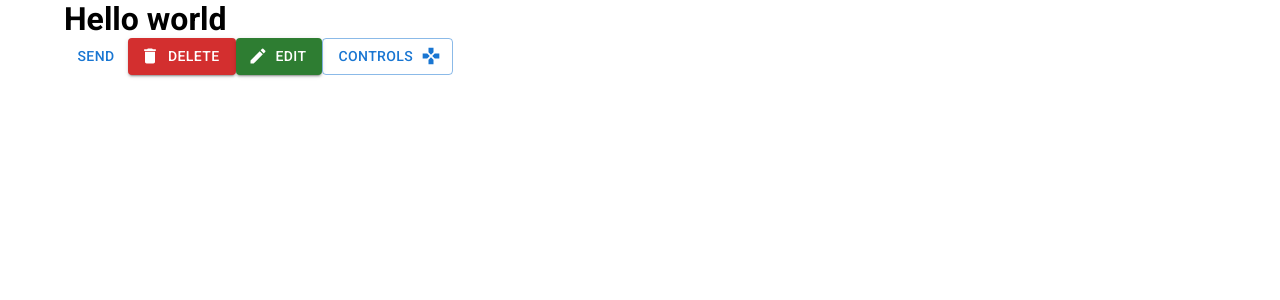
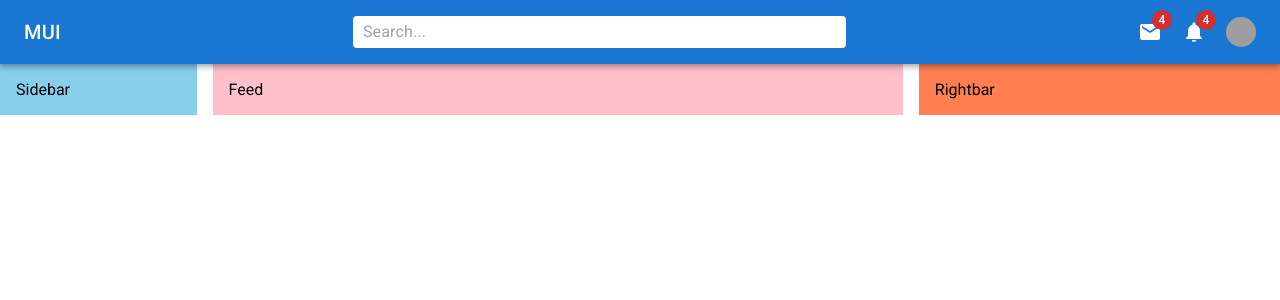
Before and after one commit to randilt/MaterialUI-Practice-project, a React (Vite) app: page / in a window 1280 px wide. Shown: the top 300 px of the page. Built offline with nearby package versions, Linux system fonts and the light colour scheme; grey boxes are pictures that could not be loaded.

Commit message:
Basic structure of Navbar complete

```diff
--- a/src/App.jsx
+++ b/src/App.jsx
@@ -1,30 +1,19 @@
-import { Button, Container } from "@mui/material";
-import "./App.css";
-import {
-  ConfirmationNumber,
-  Delete,
-  Edit,
-  Gamepad,
-  Send,
-} from "@mui/icons-material";
+import { Box, Stack } from "@mui/material";
+import { Feed } from "./components/Feed";
+import { Rightbar } from "./components/Rightbar";
+import { Sidebar } from "./components/Sidebar";
+import { Navbar } from "./components/Navbar";
 
 function App() {
   return (
-    <>
-      <Container>
-        <h1>Hello world</h1>
-        <Button variant="text">Send</Button>
-        <Button variant="contained" color="error" startIcon={<Delete />}>
-          Delete
-        </Button>
-        <Button variant="contained" color="success" startIcon={<Edit />}>
-          Edit
-        </Button>
-        <Button variant="outlined" endIcon={<Gamepad />}>
-          Controls
-        </Button>
-      </Container>
-    </>
+    <Box>
+      <Navbar />
+      <Stack direction="row" spacing={2} justifyContent="space-between">
+        <Sidebar />
+        <Feed />
+        <Rightbar />
+      </Stack>
+    </Box>
   );
 }
 
--- a/src/components/Feed.jsx
+++ b/src/components/Feed.jsx
@@ -0,0 +1,9 @@
+import { Box } from "@mui/material";
+
+export const Feed = () => {
+  return (
+    <Box bgcolor="pink" flex={4} p={2}>
+      Feed
+    </Box>
+  );
+};
--- a/src/components/Navbar.jsx
+++ b/src/components/Navbar.jsx
@@ -0,0 +1,75 @@
+import { Mail, Notifications, SmartToy } from "@mui/icons-material";
+import {
+  AppBar,
+  Avatar,
+  Badge,
+  Box,
+  InputBase,
+  Toolbar,
+  Typography,
+  styled,
+} from "@mui/material";
+
+const StyledToolbar = styled(Toolbar)({
+  display: "flex",
+  justifyContent: "space-between",
+});
+
+const Search = styled("div")(({ theme }) => ({
+  backgroundColor: "white",
+  padding: "0 10px",
+  borderRadius: theme.shape.borderRadius,
+  width: "40%",
+}));
+const Icons = styled(Box)(({ theme }) => ({
+  display: "none",
+  gap: "20px",
+  alignItems: "center",
+  [theme.breakpoints.up("sm")]: {
+    display: "flex",
+  },
+}));
+
+const UserBox = styled(Box)(({ theme }) => ({
+  display: "flex",
+  gap: "10px",
+  alignItems: "center",
+  [theme.breakpoints.up("sm")]: {
+    display: "none",
+  },
+}));
+
+export const Navbar = () => {
+  return (
+    <AppBar position="sticky">
+      <StyledToolbar>
+        <Typography variant="h6" sx={{ display: { xs: "none", sm: "block" } }}>
+          MUI
+        </Typography>
+        <SmartToy sx={{ display: { sm: "none", xs: "block" } }} />
+        <Search>
+          <InputBase placeholder="Search..." />
+        </Search>
+        <Icons>
+          <Badge badgeContent={4} color="error">
+            <Mail />
+          </Badge>
+          <Badge badgeContent={4} color="error">
+            <Notifications />
+          </Badge>
+          <Avatar
+            sx={{ width: 30, height: 30 }}
+            src="https://images.chesscomfiles.com/uploads/v1/images_users/tiny_mce/VInfinite017/phpo1DxRH.jpeg"
+          />
+        </Icons>
+        <UserBox>
+          <Avatar
+            sx={{ width: 30, height: 30 }}
+            src="https://images.chesscomfiles.com/uploads/v1/images_users/tiny_mce/VInfinite017/phpo1DxRH.jpeg"
+          />
+          <Typography variant="span">Vincent</Typography>
+        </UserBox>
+      </StyledToolbar>
+    </AppBar>
+  );
+};
--- a/src/components/Rightbar.jsx
+++ b/src/components/Rightbar.jsx
@@ -0,0 +1,14 @@
+import { Box } from "@mui/material";
+
+export const Rightbar = () => {
+  return (
+    <Box
+      bgcolor="coral"
+      flex={2}
+      p={2}
+      sx={{ display: { xs: "none", sm: "block" } }}
+    >
+      Rightbar
+    </Box>
+  );
+};
--- a/src/components/Sidebar.jsx
+++ b/src/components/Sidebar.jsx
@@ -0,0 +1,14 @@
+import { Box } from "@mui/material";
+
+export const Sidebar = () => {
+  return (
+    <Box
+      bgcolor="skyblue"
+      flex={1}
+      p={2}
+      sx={{ display: { xs: "none", sm: "block" } }}
+    >
+      Sidebar
+    </Box>
+  );
+};
```
